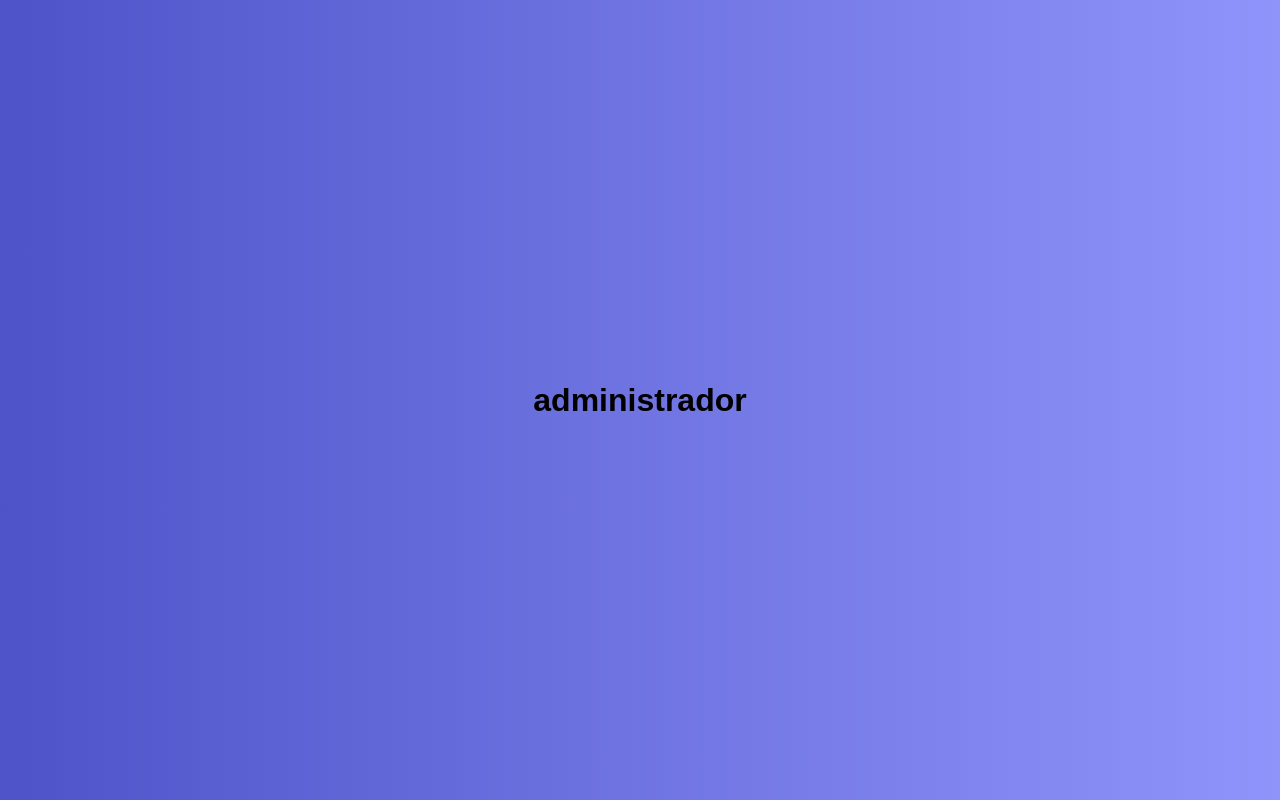
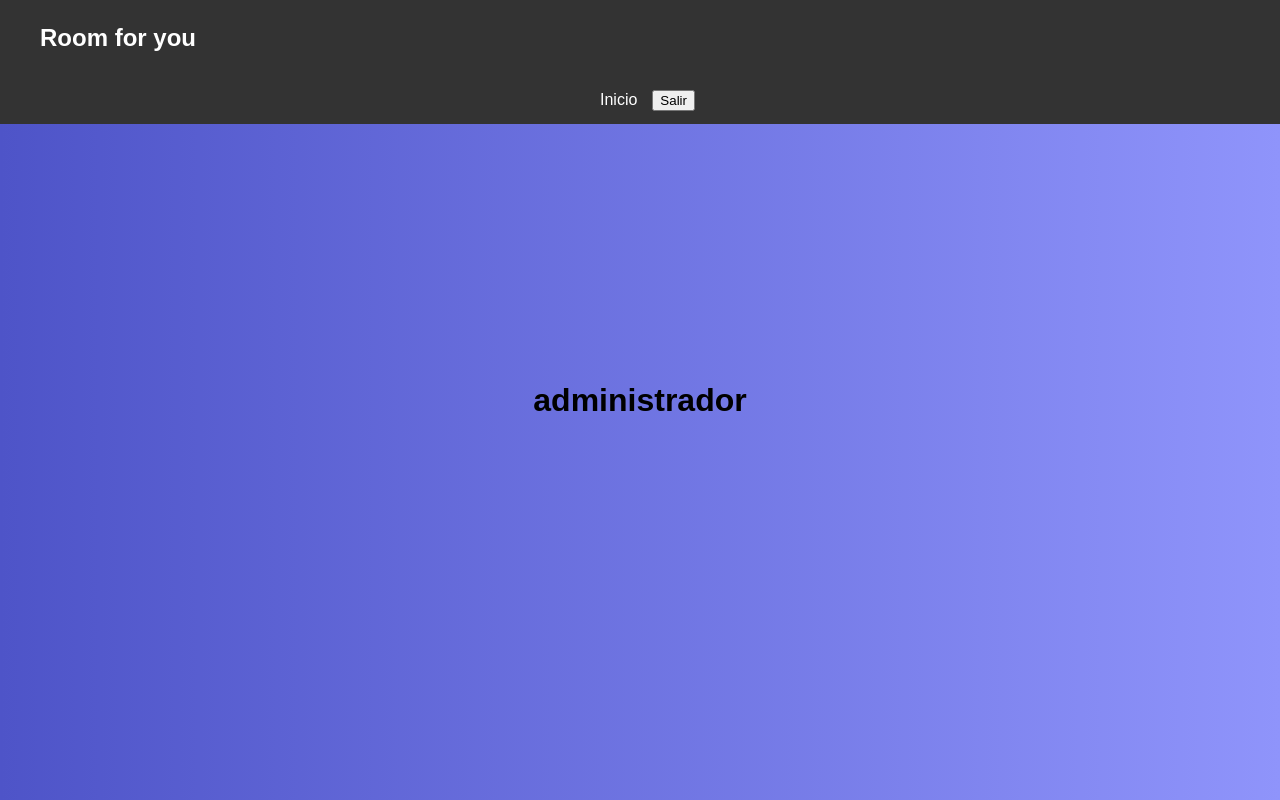
Before and after one commit to Droid636/room2, a Next.js app: page /administrador in a window 1280 px wide. Built offline with nearby package versions, Linux system fonts and the light colour scheme.

Commit message:
nav en admin

```diff
--- a/app/administrador/page.tsx
+++ b/app/administrador/page.tsx
@@ -1,8 +1,10 @@
 import React from 'react'
+import Nav from '../nav'
 
 function page() {
   return (
     <div>
+        <Nav></Nav>
       <h1>administrador</h1>
     </div>
   )
```
